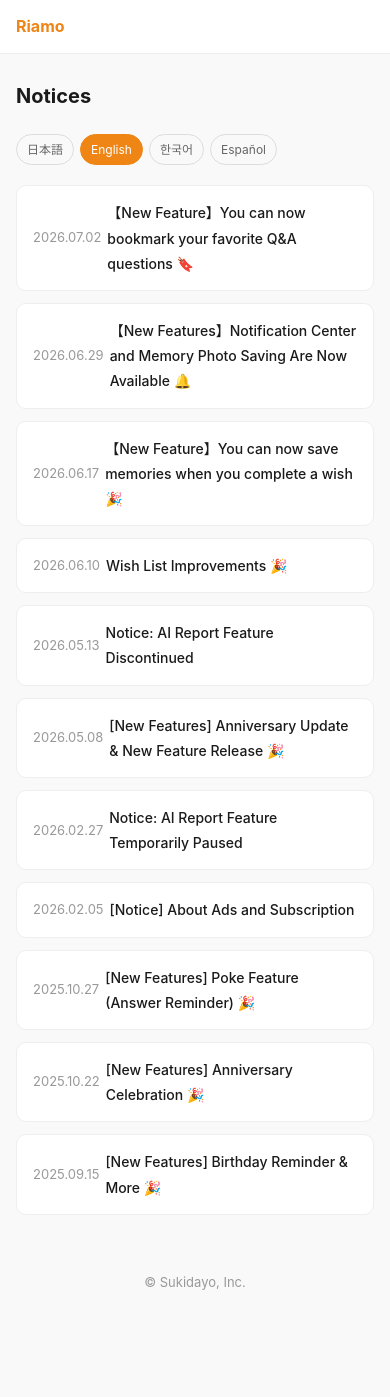
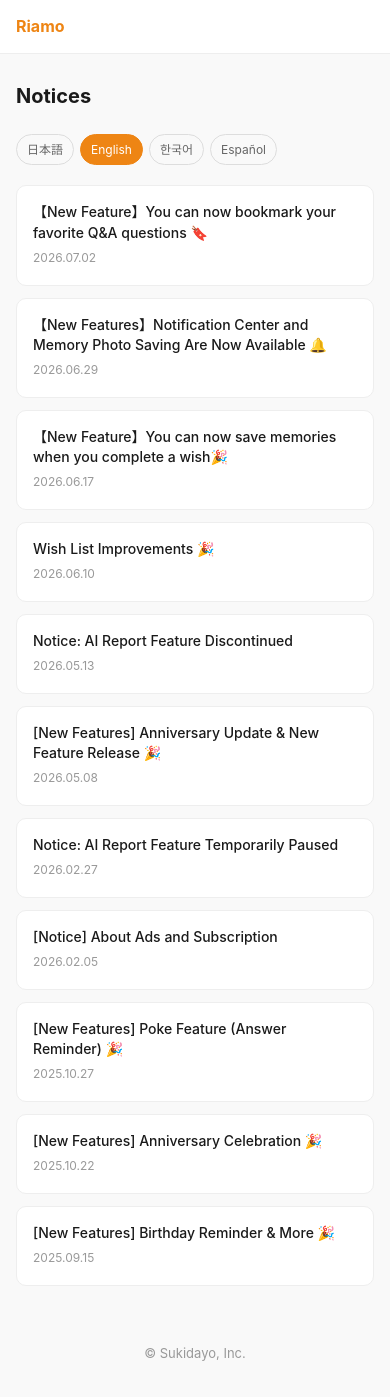
Before and after one commit to Sukidayo-app/announcements, a Jekyll site: the page built from notice/en/index.html, in a window 390 px wide. Built offline with Jekyll 4.4.1, drawn with Linux system fonts in a browser that asks for light colours; before the commit the page ends 1326 px from its top, so only the background shows below that.

Commit message:
fix: お知らせ一覧のスマホ表示をアプリの通知一覧と揃える
通知センターの「パートナーから」タブと「運営から」タブで文字サイズと
配置が揃っていなかったため、スマホ幅（600px以下）の表示のみ調整する。

- タイトル→日付の縦積みに変更（アプリの通知行と同じ並び）
- 日付を13px→12pxにしてアプリの日時表示と揃える
- iOSのWebViewが文字を自動拡大しないよう -webkit-text-size-adjust を指定

PC表示（601px以上）は従来どおり横並びのまま。

Co-Authored-By: Claude Opus 4.8 <noreply@anthropic.com>

```diff
--- a/_layouts/default.html
+++ b/_layouts/default.html
@@ -11,6 +11,7 @@
       background: #f9f9f9;
       color: #1a1a1a;
       line-height: 1.8;
+      -webkit-text-size-adjust: 100%;
     }
     header {
       background: #fff;
--- a/notice/en/index.html
+++ b/notice/en/index.html
@@ -15,8 +15,9 @@ lang: en
   .empty { color: #999; font-size: 15px; padding: 40px 0; text-align: center; }
   @media (max-width: 600px) {
     .page-title { font-size: 20px; }
-    .notice-item a { flex-wrap: wrap; gap: 6px; padding: 14px 16px; }
-    .notice-title { font-size: 14px; }
+    .notice-item a { flex-direction: column; align-items: flex-start; gap: 4px; padding: 16px; }
+    .notice-title { font-size: 14px; line-height: 1.45; order: 1; }
+    .notice-date { font-size: 12px; order: 2; }
     .notice-arrow { display: none; }
   }
 </style>
--- a/notice/es/index.html
+++ b/notice/es/index.html
@@ -15,8 +15,9 @@ lang: es
   .empty { color: #999; font-size: 15px; padding: 40px 0; text-align: center; }
   @media (max-width: 600px) {
     .page-title { font-size: 20px; }
-    .notice-item a { flex-wrap: wrap; gap: 6px; padding: 14px 16px; }
-    .notice-title { font-size: 14px; }
+    .notice-item a { flex-direction: column; align-items: flex-start; gap: 4px; padding: 16px; }
+    .notice-title { font-size: 14px; line-height: 1.45; order: 1; }
+    .notice-date { font-size: 12px; order: 2; }
     .notice-arrow { display: none; }
   }
 </style>
--- a/notice/ja/index.html
+++ b/notice/ja/index.html
@@ -15,8 +15,9 @@ lang: ja
   .empty { color: #999; font-size: 15px; padding: 40px 0; text-align: center; }
   @media (max-width: 600px) {
     .page-title { font-size: 20px; }
-    .notice-item a { flex-wrap: wrap; gap: 6px; padding: 14px 16px; }
-    .notice-title { font-size: 14px; }
+    .notice-item a { flex-direction: column; align-items: flex-start; gap: 4px; padding: 16px; }
+    .notice-title { font-size: 14px; line-height: 1.45; order: 1; }
+    .notice-date { font-size: 12px; order: 2; }
     .notice-arrow { display: none; }
   }
 </style>
--- a/notice/ko/index.html
+++ b/notice/ko/index.html
@@ -15,8 +15,9 @@ lang: ko
   .empty { color: #999; font-size: 15px; padding: 40px 0; text-align: center; }
   @media (max-width: 600px) {
     .page-title { font-size: 20px; }
-    .notice-item a { flex-wrap: wrap; gap: 6px; padding: 14px 16px; }
-    .notice-title { font-size: 14px; }
+    .notice-item a { flex-direction: column; align-items: flex-start; gap: 4px; padding: 16px; }
+    .notice-title { font-size: 14px; line-height: 1.45; order: 1; }
+    .notice-date { font-size: 12px; order: 2; }
     .notice-arrow { display: none; }
   }
 </style>
```
